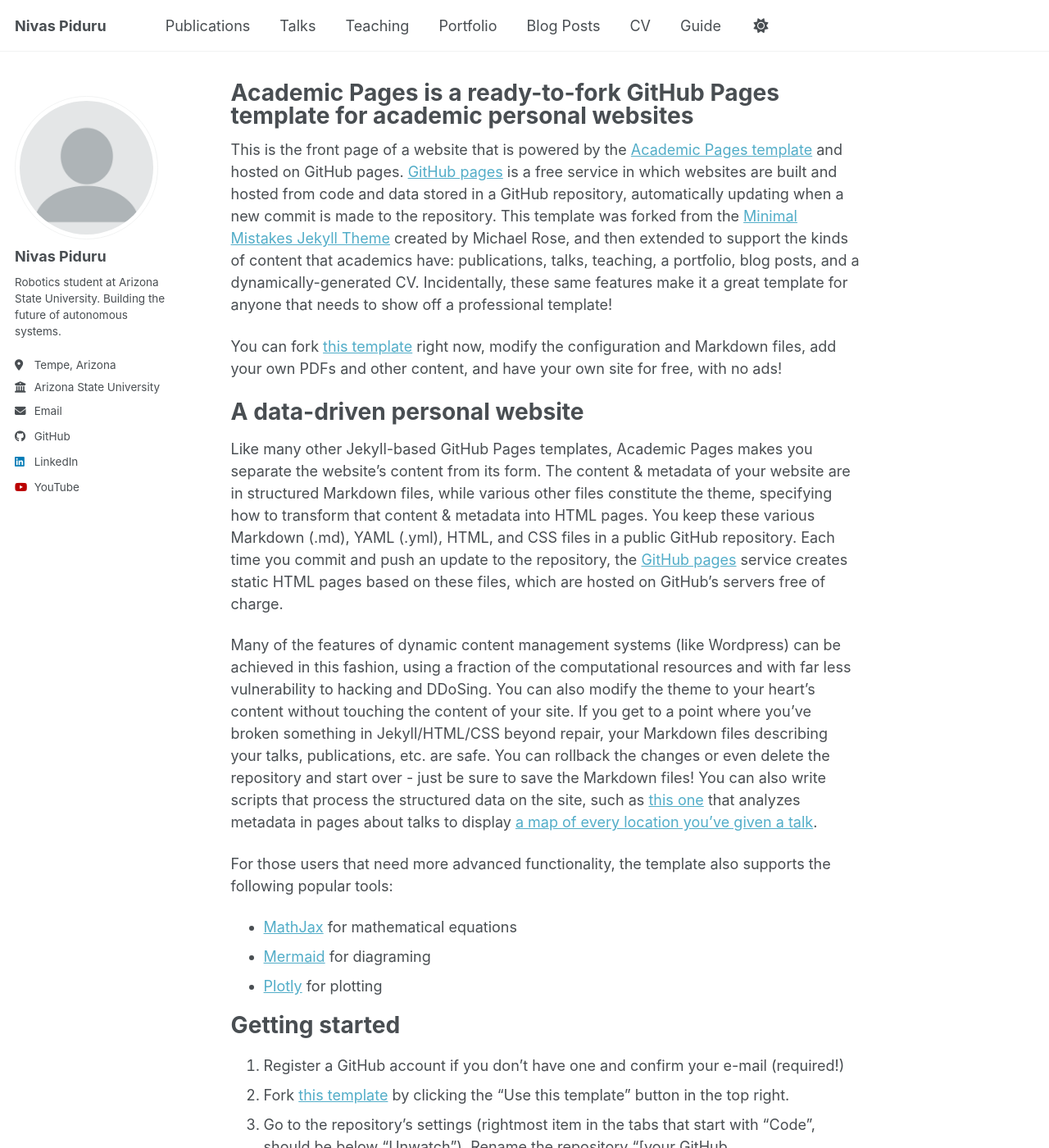
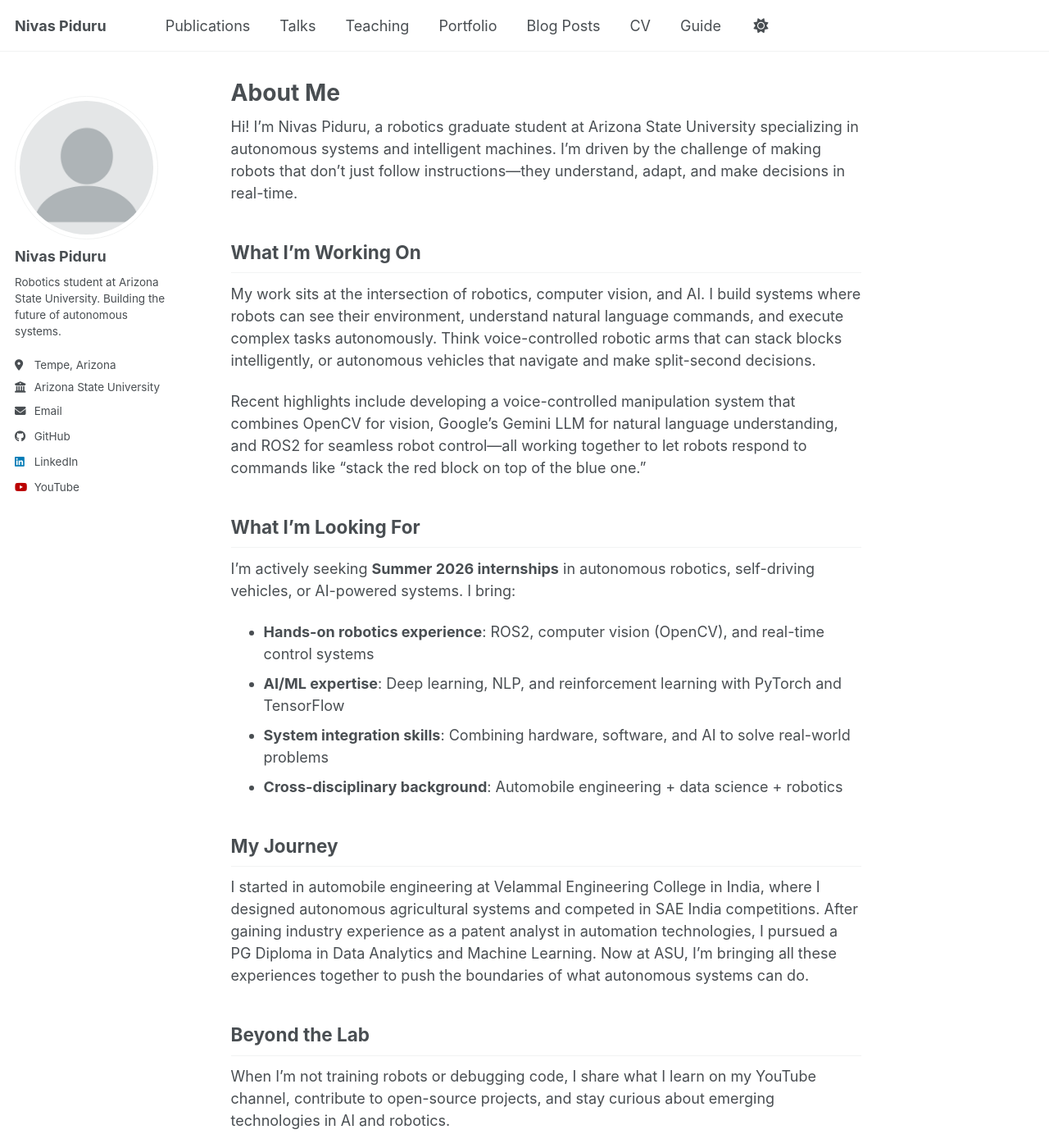
Before and after one commit to NivasPiduru/nivaspiduru.github.io, a Jekyll site: the page built from _pages/about.md, in a window 1280 px wide and 1400 px high. Shown: the whole window at 82% size. Built offline with Jekyll 4.4.1, drawn with Linux system fonts in a browser that asks for light colours; a script bundle is joined from its source files by our own code; library files that are not in the unit come from our copies; some of the changed text lies outside the part shown.

Commit message:
Update about.md

```diff
--- a/_pages/about.md
+++ b/_pages/about.md
@@ -1,56 +1,37 @@
 ---
 permalink: /
-title: "Academic Pages is a ready-to-fork GitHub Pages template for academic personal websites"
+title: "About Me"
 author_profile: true
 redirect_from:
   - /about/
   - /about.html
 ---
 
-This is the front page of a website that is powered by the [Academic Pages template](https://github.com/academicpages/academicpages.github.io) and hosted on GitHub pages. [GitHub pages](https://pages.github.com) is a free service in which websites are built and hosted from code and data stored in a GitHub repository, automatically updating when a new commit is made to the repository. This template was forked from the [Minimal Mistakes Jekyll Theme](https://mmistakes.github.io/minimal-mistakes/) created by Michael Rose, and then extended to support the kinds of content that academics have: publications, talks, teaching, a portfolio, blog posts, and a dynamically-generated CV. Incidentally, these same features make it a great template for anyone that needs to show off a professional template!
+Hi! I'm Nivas Piduru, a robotics graduate student at Arizona State University specializing in autonomous systems and intelligent machines. I'm driven by the challenge of making robots that don't just follow instructions—they understand, adapt, and make decisions in real-time.
 
- You can fork [this template](https://github.com/academicpages/academicpages.github.io) right now, modify the configuration and Markdown files, add your own PDFs and other content, and have your own site for free, with no ads!
+## What I'm Working On
 
-A data-driven personal website
-======
-Like many other Jekyll-based GitHub Pages templates, Academic Pages makes you separate the website's content from its form. The content & metadata of your website are in structured Markdown files, while various other files constitute the theme, specifying how to transform that content & metadata into HTML pages. You keep these various Markdown (.md), YAML (.yml), HTML, and CSS files in a public GitHub repository. Each time you commit and push an update to the repository, the [GitHub pages](https://pages.github.com/) service creates static HTML pages based on these files, which are hosted on GitHub's servers free of charge.
+My work sits at the intersection of robotics, computer vision, and AI. I build systems where robots can see their environment, understand natural language commands, and execute complex tasks autonomously. Think voice-controlled robotic arms that can stack blocks intelligently, or autonomous vehicles that navigate and make split-second decisions.
 
-Many of the features of dynamic content management systems (like Wordpress) can be achieved in this fashion, using a fraction of the computational resources and with far less vulnerability to hacking and DDoSing. You can also modify the theme to your heart's content without touching the content of your site. If you get to a point where you've broken something in Jekyll/HTML/CSS beyond repair, your Markdown files describing your talks, publications, etc. are safe. You can rollback the changes or even delete the repository and start over - just be sure to save the Markdown files! You can also write scripts that process the structured data on the site, such as [this one](https://github.com/academicpages/academicpages.github.io/blob/master/talkmap.ipynb) that analyzes metadata in pages about talks to display [a map of every location you've given a talk](https://academicpages.github.io/talkmap.html).
+Recent highlights include developing a voice-controlled manipulation system that combines OpenCV for vision, Google's Gemini LLM for natural language understanding, and ROS2 for seamless robot control—all working together to let robots respond to commands like "stack the red block on top of the blue one."
 
-For those users that need more advanced functionality, the template also supports the following popular tools:
-- [MathJax](https://www.mathjax.org/) for mathematical equations
-- [Mermaid](https://mermaid.js.org/) for diagraming
-- [Plotly](https://plotly.com/javascript/) for plotting
+## What I'm Looking For
 
-Getting started
-======
-1. Register a GitHub account if you don't have one and confirm your e-mail (required!)
-1. Fork [this template](https://github.com/academicpages/academicpages.github.io) by clicking the "Use this template" button in the top right.
-1. Go to the repository's settings (rightmost item in the tabs that start with "Code", should be below "Unwatch"). Rename the repository "[your GitHub username].github.io", which will also be your website's URL.
-1. Set site-wide configuration and create content & metadata (see below -- also see [this set of diffs](https://archive.is/3TPas) showing what files were changed to set up [an example site](https://getorg-testacct.github.io) for a user with the username "getorg-testacct")
-1. Upload any files (like PDFs, .zip files, etc.) to the files/ directory. They will appear at https://[your GitHub username].github.io/files/example.pdf.
-1. Check status by going to the repository settings, in the "GitHub pages" section
+I'm actively seeking **Summer 2026 internships** in autonomous robotics, self-driving vehicles, or AI-powered systems. I bring:
 
-Site-wide configuration
-------
-The main configuration file for the site is in the base directory in [_config.yml](https://github.com/academicpages/academicpages.github.io/blob/master/_config.yml), which defines the content in the sidebars and other site-wide features. You will need to replace the default variables with ones about yourself and your site's github repository. The configuration file for the top menu is in [_data/navigation.yml](https://github.com/academicpages/academicpages.github.io/blob/master/_data/navigation.yml). For example, if you don't have a portfolio or blog posts, you can remove those items from that navigation.yml file to remove them from the header.
+- **Hands-on robotics experience**: ROS2, computer vision (OpenCV), and real-time control systems
+- **AI/ML expertise**: Deep learning, NLP, and reinforcement learning with PyTorch and TensorFlow
+- **System integration skills**: Combining hardware, software, and AI to solve real-world problems
+- **Cross-disciplinary background**: Automobile engineering + data science + robotics
 
-Create content & metadata
-------
-For site content, there is one Markdown file for each type of content, which are stored in directories like _publications, _talks, _posts, _teaching, or _pages. For example, each talk is a Markdown file in the [_talks directory](https://github.com/academicpages/academicpages.github.io/tree/master/_talks). At the top of each Markdown file is structured data in YAML about the talk, which the theme will parse to do lots of cool stuff. The same structured data about a talk is used to generate the list of talks on the [Talks page](https://academicpages.github.io/talks), each [individual page](https://academicpages.github.io/talks/2012-03-01-talk-1) for specific talks, the talks section for the [CV page](https://academicpages.github.io/cv), and the [map of places you've given a talk](https://academicpages.github.io/talkmap.html) (if you run this [python file](https://github.com/academicpages/academicpages.github.io/blob/master/talkmap.py) or [Jupyter notebook](https://github.com/academicpages/academicpages.github.io/blob/master/talkmap.ipynb), which creates the HTML for the map based on the contents of the _talks directory).
+## My Journey
 
-**Markdown generator**
+I started in automobile engineering at Velammal Engineering College in India, where I designed autonomous agricultural systems and competed in SAE India competitions. After gaining industry experience as a patent analyst in automation technologies, I pursued a PG Diploma in Data Analytics and Machine Learning. Now at ASU, I'm bringing all these experiences together to push the boundaries of what autonomous systems can do.
 
-The repository includes [a set of Jupyter notebooks](https://github.com/academicpages/academicpages.github.io/tree/master/markdown_generator
-) that converts a CSV containing structured data about talks or presentations into individual Markdown files that will be properly formatted for the Academic Pages template. The sample CSVs in that directory are the ones I used to create my own personal website at stuartgeiger.com. My usual workflow is that I keep a spreadsheet of my publications and talks, then run the code in these notebooks to generate the Markdown files, then commit and push them to the GitHub repository.
+## Beyond the Lab
 
-How to edit your site's GitHub repository
-------
-Many people use a git client to create files on their local computer and then push them to GitHub's servers. If you are not familiar with git, you can directly edit these configuration and Markdown files directly in the github.com interface. Navigate to a file (like [this one](https://github.com/academicpages/academicpages.github.io/blob/master/_talks/2012-03-01-talk-1.md) and click the pencil icon in the top right of the content preview (to the right of the "Raw | Blame | History" buttons). You can delete a file by clicking the trashcan icon to the right of the pencil icon. You can also create new files or upload files by navigating to a directory and clicking the "Create new file" or "Upload files" buttons.
+When I'm not training robots or debugging code, I share what I learn on my YouTube channel, contribute to open-source projects, and stay curious about emerging technologies in AI and robotics.
 
-Example: editing a Markdown file for a talk
-![Editing a Markdown file for a talk](/images/editing-talk.png)
+## Let's Connect
 
-For more info
-------
-More info about configuring Academic Pages can be found in [the guide](https://academicpages.github.io/markdown/), the [growing wiki](https://github.com/academicpages/academicpages.github.io/wiki), and you can always [ask a question on GitHub](https://github.com/academicpages/academicpages.github.io/discussions). The [guides for the Minimal Mistakes theme](https://mmistakes.github.io/minimal-mistakes/docs/configuration/) (which this theme was forked from) might also be helpful.
+Whether you're working on cutting-edge robotics, hiring for internships, or just want to talk about autonomous systems—I'd love to hear from you. Reach out via email or connect on LinkedIn!
```
